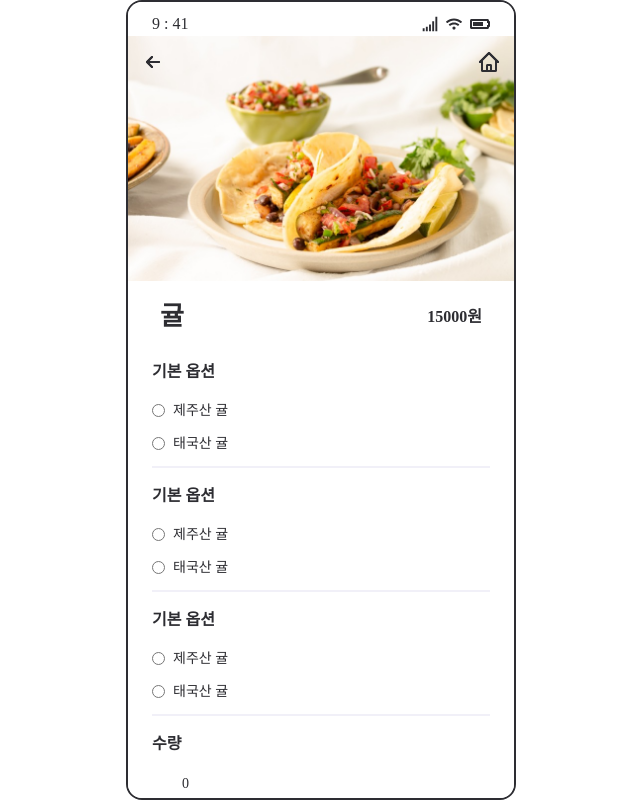
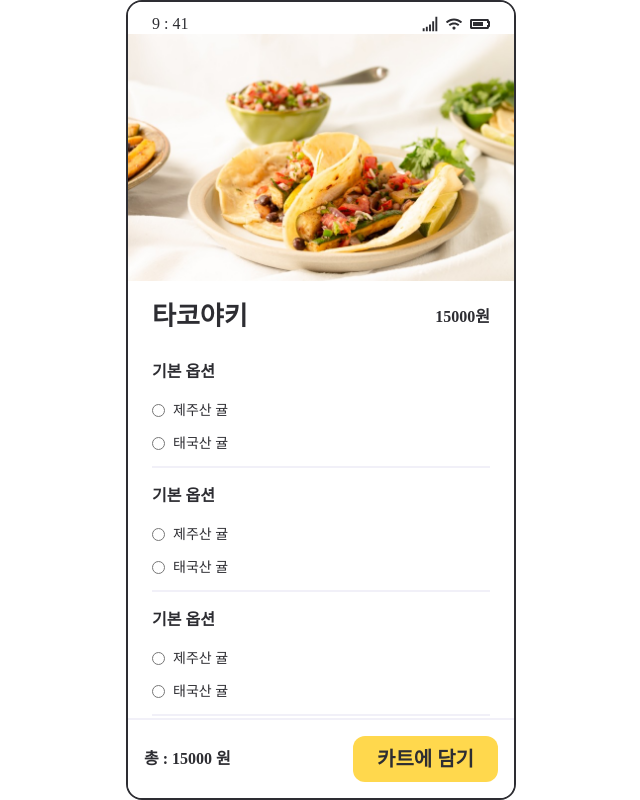
Before and after one commit to Dakdol/BaeBlock, a React (Create React App) app: page /customer/selectmenu in a window 1280 px wide. Shown: the whole page, without its empty margins (319-959 px from the left). Built offline with nearby package versions, Linux system fonts and the light colour scheme; some icons are missing.

Commit message:
뭔가 엄청 수정했는데 쓸 말이 없음

```diff
--- a/src/components/BtnNav.jsx
+++ b/src/components/BtnNav.jsx
@@ -10,8 +10,8 @@ const BtnNav = () => {
   };
 
   return (
-    <div className='flex justify-center'>
-      <div className='flex justify-between items-center pt-4 w-[360px] absolute'>
+    <div className='flex justify-center z-50'>
+      <div className='flex justify-between items-center pt-4 w-[360px] fixed'>
         <HiOutlineArrowSmLeft size={24} onClick={onClickBtn} />
         <HiOutlineHome size={24} />
       </div>
--- a/src/components/Customer_BottomNav.jsx
+++ b/src/components/Customer_BottomNav.jsx
@@ -6,14 +6,12 @@ import user from '../images/icon_user.png';
 
 const BottomBar = () => {
   return (
-    <div className='w-[390px]'>
-      <div className='bg-white up-shadow rounded-t-3xl w-[390px] h-[60px] flex justify-evenly items-center'>
-        <img className='w-12' src={shop} alt='shop' />
-        <img className='w-12' src={list} alt='list' />
-        <img className='w-12' src={rocket} alt='rocket' />
-        <img className='w-12' src={like} alt='like' />
-        <img className='w-12' src={user} alt='user' />
-      </div>
+    <div className='bg-white up-shadow rounded-t-3xl w-[386px] h-[60px] flex justify-evenly items-center'>
+      <img className='w-12' src={shop} alt='shop' />
+      <img className='w-12' src={list} alt='list' />
+      <img className='w-12' src={rocket} alt='rocket' />
+      <img className='w-12' src={like} alt='like' />
+      <img className='w-12' src={user} alt='user' />
     </div>
   );
 };
--- a/src/components/Rider_orderList.jsx
+++ b/src/components/Rider_orderList.jsx
@@ -5,9 +5,9 @@ export const RiderOrderList = () => {
 
   return (
     <div>
-      <ul className=''>
+      <ul>
         {testDB.customer.map((v, i) => (
-          <li key={i} className='bg-lightYellow my-2 rounded-md'>
+          <li key={i} className='bg-white mb-3 rounded-lg border-2 border-black solid-shadow'>
             <div className='px-4 py-2'>
               <div className='flex justify-between font-bold'>
                 <div>15분</div>
--- a/src/components/Rider_selectedOrder.jsx
+++ b/src/components/Rider_selectedOrder.jsx
@@ -4,7 +4,7 @@ export const RiderSelectedOrder = () => {
   // Rider_orderList에서 선택한 애들의 정보가 여기에 떠야함.
 
   return (
-    <div className='flex-none w-60 h-[180px] border-2 rounded-lg px-2 py-1 bg-lightGray mr-4'>
+    <div className='flex-none w-60 h-[180px] border-2 rounded-lg px-2 py-1 bg-lightGray mr-4 solid-shadow'>
       <div className='font-bold text-subtitle'>1번</div>
       <div className='flex flex-col gap-4 mt-1'>
         <div className='text-body overflow-hidden overflow-ellipsis line-clamp-2'>
--- a/src/pages/customer_selectMenu.jsx
+++ b/src/pages/customer_selectMenu.jsx
@@ -18,14 +18,10 @@ function CustomerSelectMenu() {
   };
 
   return (
-    <div className='flex flex-col overflow-y-auto'>
-      <div className='flex flex-col'>
-        <BtnNav />
+    <div className='flex flex-col h-[808px] relative'>
       <img src={food} alt='food' />
-      </div>
-
-      <div className='flex justify-between items-center mx-8 mt-4 mb-6'>
-        <div className='font-bold text-headline'>귤</div>
+      <div className='flex justify-between items-center mx-6 mt-4 mb-6'>
+        <div className='font-bold text-headline'>타코야키</div>
         <div className='font-bold text-body'>15000원</div>
       </div>
 
@@ -33,7 +29,7 @@ function CustomerSelectMenu() {
       <CustomerMenuDetail />
       <CustomerMenuDetail />
 
-      <div className='flex flex-col mx-6 mb-12'>
+      <div className='flex flex-col mx-6 mb-8'>
         <div className='font-bold text-body mb-4'>수량</div>
         <div className='flex flex-col gap-3'>
           <div className='flex items-center gap-2'>
@@ -41,10 +37,11 @@ function CustomerSelectMenu() {
             <div className='text-caption'>{counter}</div>
             <FaRegSquarePlus size={22} color='#AA3FFF' onClick={onClickAdd} />
           </div>
-          <div class='border-t border-lightGray border-[1px]'></div>
         </div>
       </div>
 
+      <div className='sticky bottom-0'>
+        <div className='bg-white rounded-b-2xl w-[386px]'>
           <div className='flex justify-between items-center px-4 py-4 border-t-2 border-lightGray'>
             <div className='font-bold text-body'>총 : 15000 원</div>
             <button className='text-subtitle font-bold bg-lightYellow rounded-xl px-6 py-2'>
@@ -52,6 +49,8 @@ function CustomerSelectMenu() {
             </button>
           </div>
         </div>
+      </div>
+    </div>
   );
 }
 
--- a/src/pages/customer_viewMenu.jsx
+++ b/src/pages/customer_viewMenu.jsx
@@ -33,9 +33,9 @@ export default function CustomerViewMenu() {
   ]; //로그인시 프롭스로 내려줘야함??
 
   return (
-    <>
     <div className='flex flex-col justify-start items-center relative'>
       <div className='min-w-full bg-pink-100 h-[250px] relative'>
+        <BtnNav />
         <img className='w-full h-full object-cover' src={food} alt='food' />
       </div>
 
@@ -46,6 +46,7 @@ export default function CustomerViewMenu() {
           </div>
           <StoreIntro storeName='도널드 트럼프의 점심' nftTitle={nftTitle} starCount='5' />
         </div>
+
         <div className='mt-4'>
           <div className='text-subtitle font-bold mb-2'>메뉴</div>
           <div className='flex flex-col gap-4'>
@@ -61,12 +62,12 @@ export default function CustomerViewMenu() {
             ))}
           </div>
         </div>
-          <div className='sticky bottom-0 mt-[500px]'>
+
+        <div className='sticky bottom-0 mt-[440px]'>
           <CartIcon cartMenuCount={cartCount} />
           <BottomBar />
         </div>
       </div>
     </div>
-    </>
   );
 }
--- a/src/pages/rider_deliveryStatus.jsx
+++ b/src/pages/rider_deliveryStatus.jsx
@@ -18,7 +18,7 @@ export const RiderDeliveryStatus = () => {
           />
         </div>
       </div>
-      <div className='flex overflow-x-auto mt-6 ml-5'>
+      <div className='flex overflow-x-auto pt-5 pb-2 ml-5'>
         <RiderSelectedOrder />
         <RiderSelectedOrder />
         <RiderSelectedOrder />
--- a/src/pages/store_myList.jsx
+++ b/src/pages/store_myList.jsx
@@ -3,8 +3,8 @@ import { RiderOrderList } from '../components/Rider_orderList';
 
 export const StoreMyList = () => {
   return (
-    <div className='flex flex-col w-[350px] m-auto h-screen pt-11'>
-      <div className='font-a text-headline font-bold'>현재 주문 목록</div>
+    <div className='flex flex-col w-[350px] m-auto h-screen mt-12'>
+      <div className='font-a text-headline font-bold mb-4'>현재 주문 목록</div>
       <RiderOrderList />
       <div className='flex justify-center my-4'></div>
     </div>
--- a/src/pages/store_newList.jsx
+++ b/src/pages/store_newList.jsx
@@ -4,7 +4,7 @@ import { RiderOrderList } from '../components/Rider_orderList';
 export const StoreNewList = () => {
   return (
     <div className='flex flex-col w-[350px] m-auto h-screen mt-12'>
-      <div className='font-a text-headline font-bold'>주문 대기</div>
+      <div className='font-a text-headline font-bold mb-4'>대기 중인 주문</div>
       <RiderOrderList />
       <div className='flex justify-center my-4'></div>
     </div>
```
Lines whose indentation alone changed are shown as unchanged.
